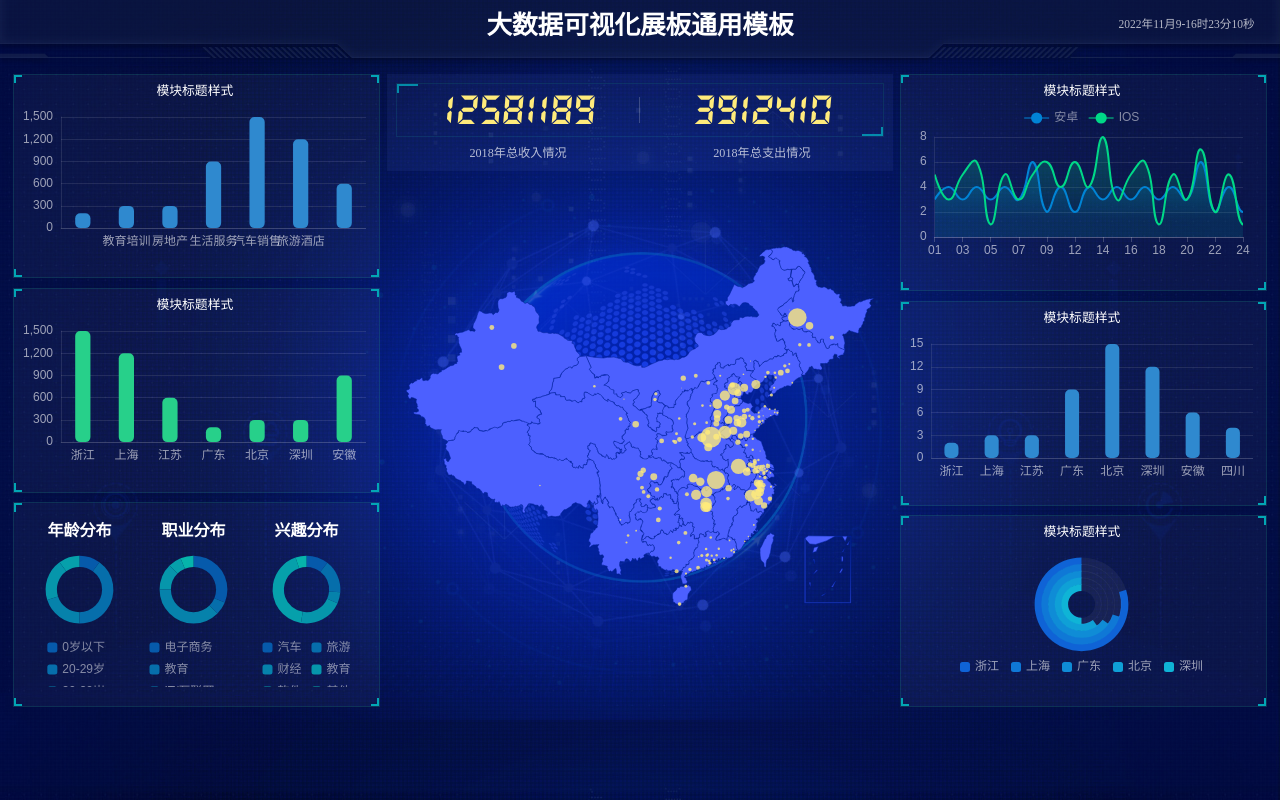
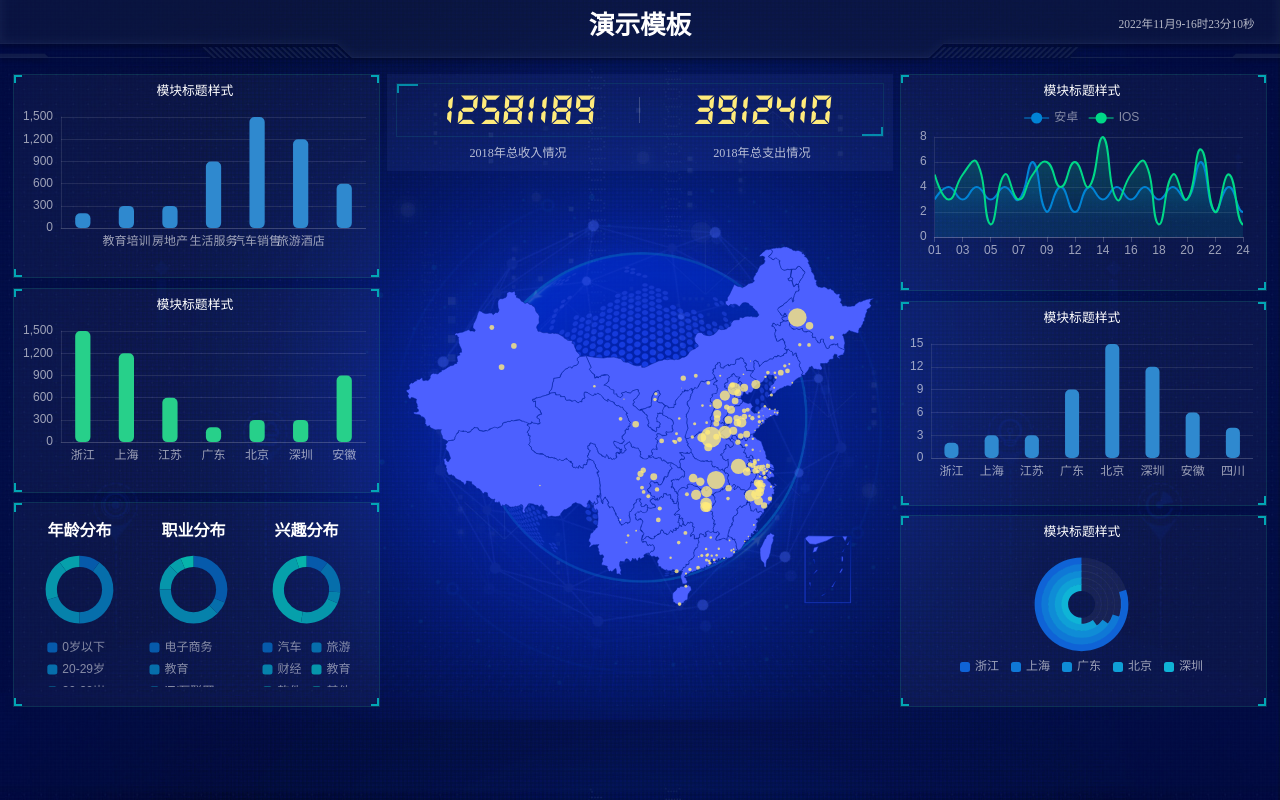
Before and after one commit to qkstu/bry, a plain HTML site: page index.html in a window 1280 px wide. Drawn offline with Linux system fonts and the light colour scheme.

Commit message:
Create index.html

```diff
--- a/index.html
+++ b/index.html
@@ -31,7 +31,7 @@ $(document).ready(function(){
   <div class="loadbox"> <img src="picture/loading.gif"> 页面加载中... </div>
 </div>
 <div class="head">
-  <h1>大数据可视化展板通用模板</h1>
+  <h1>演示模板</h1>
   <div class="weather"><!--<img src="picture/weather.png"><span>多云转小雨</span>--><span id="showTime"></span></div>
 
 	<script>
```
